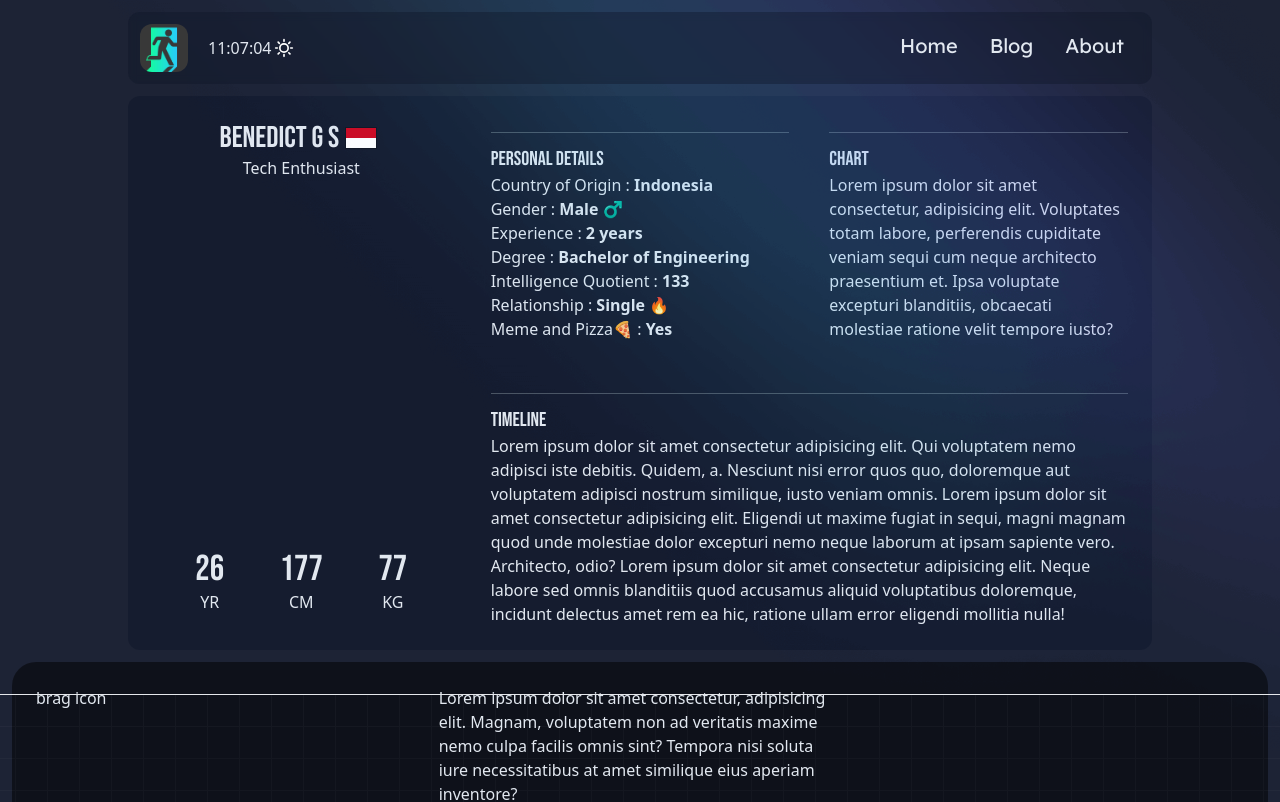
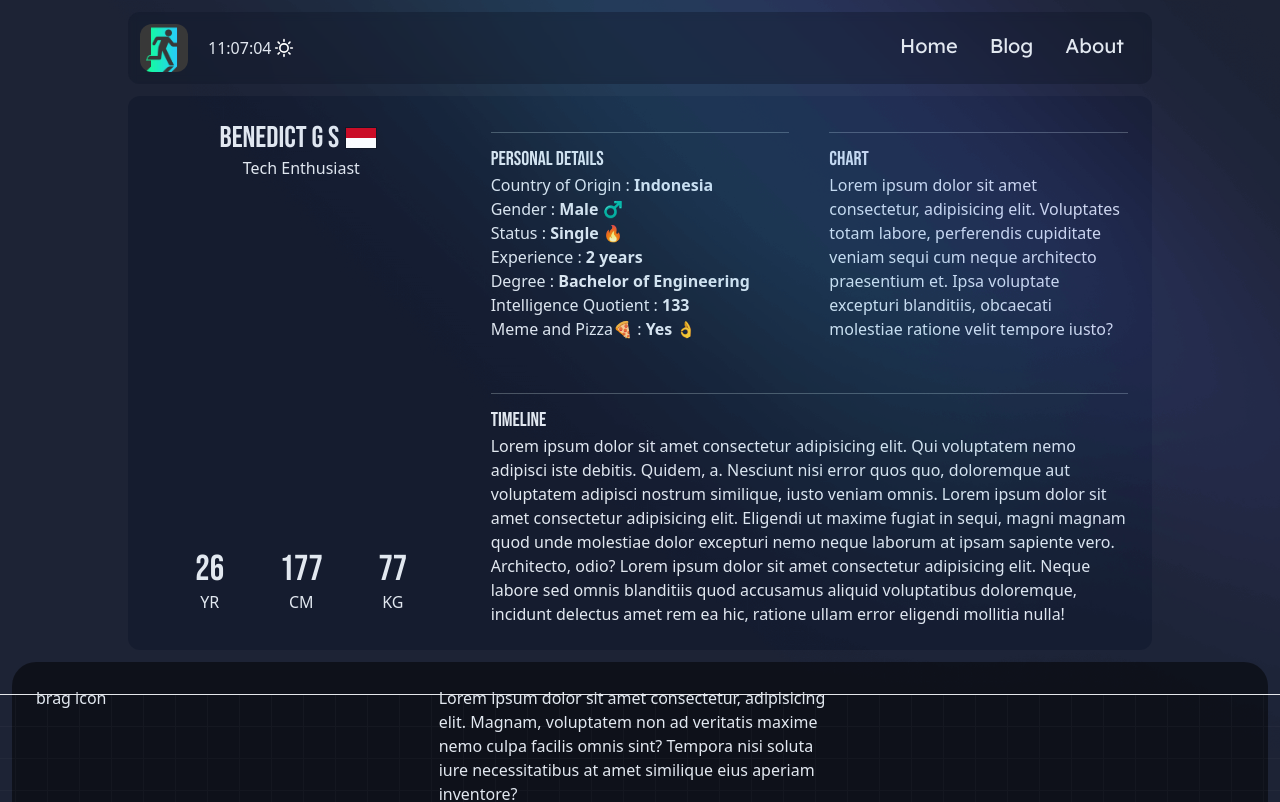
Before and after one commit to benedictgs/svelte-web, a SvelteKit app: page / in a window 1280 px wide. Shown: the top 802 px of the page. Built offline with nearby package versions, Linux system fonts and the light colour scheme.

Commit message:
tiny home change

```diff
--- a/src/routes/+page.svelte
+++ b/src/routes/+page.svelte
@@ -7,11 +7,11 @@
     let stats = [
         {key:"Country of Origin", value:"Indonesia"},
         {key:"Gender", value:"Male ♂️"},
+        {key:"Status", value:"Single 🔥"},
         {key:"Experience", value:"2 years"},
         {key:"Degree", value:"Bachelor of Engineering"},
         {key:"Intelligence Quotient", value:"133"},
-        {key:"Relationship", value:"Single 🔥"},
-        {key:"Meme and Pizza🍕", value:"Yes"},
+        {key:"Meme and Pizza🍕", value:"Yes 👌"},
     ];
 
     function calculateAge() {
@@ -60,7 +60,7 @@
                 <h3 in:fade="{{delay:1000,duration:1000}}" class="font-bebas text-xl">Personal Details</h3>
                 <ul class="">
                     {#each stats as stat}
-                    <li>{stat.key} : <span class="font-semibold">{stat.value}</span></li>
+                    <li><span class="font-light">{stat.key} : </span><span class="font-semibold">{stat.value}</span></li>
                     {/each}
                 </ul>
             </div>
```
